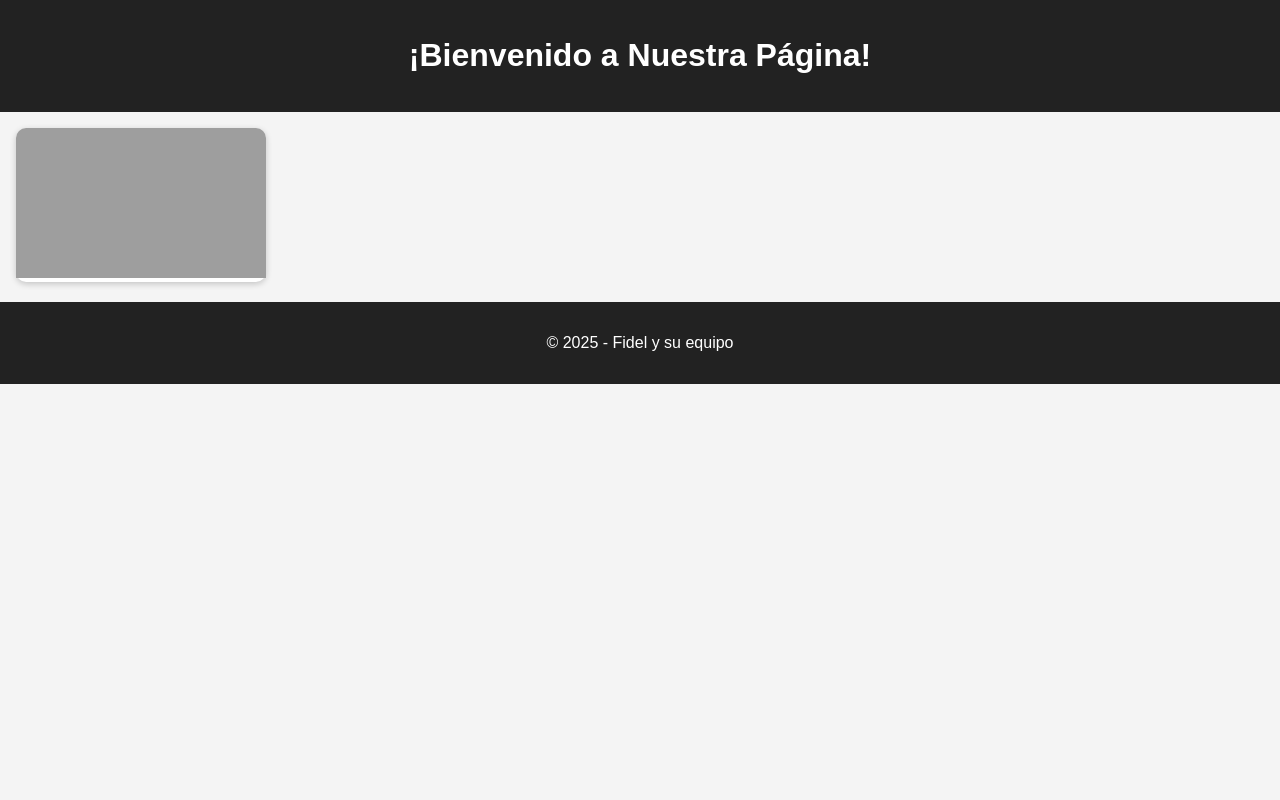
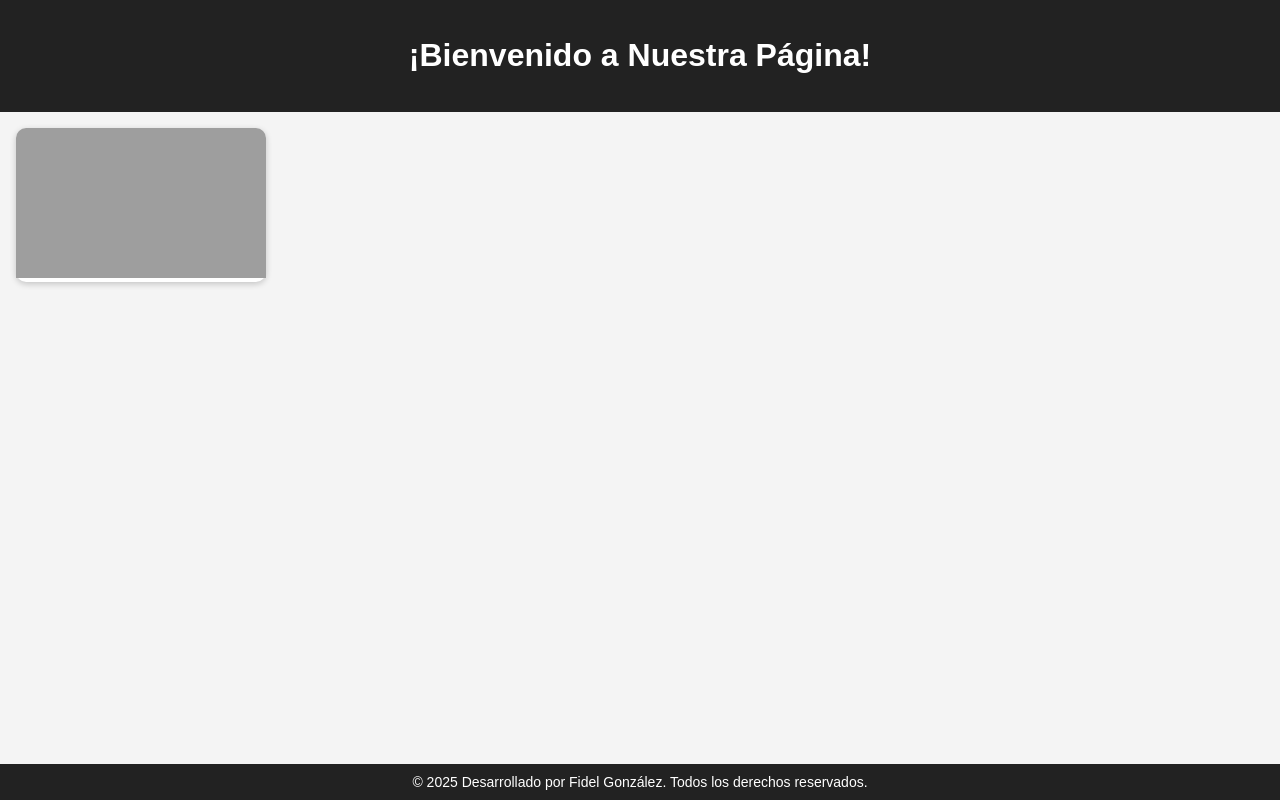
Before and after one commit to SebastianSKS/pagina, a PHP site: page /detalle.php?tipo=1 in a window 1280 px wide. Run offline with PHP 8.4, Linux system fonts and the light colour scheme; data that the repository does not hold is empty; grey boxes are pictures that could not be loaded.

Commit message:
gran actualizacion

```diff
--- a/includes/footer.php
+++ b/includes/footer.php
@@ -1,5 +1,15 @@
-<footer>
-    <p>&copy; 2025 - Fidel y su equipo</p>
+<footer style="
+    position: fixed;
+    bottom: 0;
+    left: 0;
+    width: 100%;
+    background-color: #222;
+    color: #fff;
+    text-align: center;
+    padding: 10px 0;
+    font-family: Arial, sans-serif;
+    font-size: 14px;
+    z-index: 1000;
+">
+    © <?php echo date("Y"); ?> Desarrollado por Fidel González. Todos los derechos reservados.
 </footer>
-</body>
-</html>
--- a/index.php
+++ b/index.php
@@ -21,6 +21,7 @@
 </main>
 <?php include 'includes/footer.php'; ?>
 
-<?php include 'footer.php'; ?>
+<?php include 'includes/footer.php'; ?>
+
 </body>
 </html>
```
